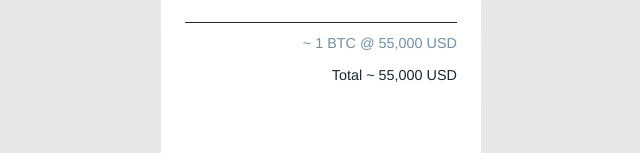
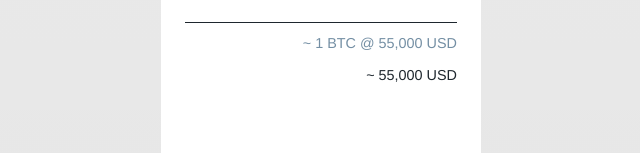
Before and after one commit to DimensionSoftware/snapwallet.io, a Svelte app in the folder widget/: page / in a window 1280 px wide. Shown: the part 357-510 px from the top of the page, without its empty margins (319-959 px from the left). Built offline with nearby package versions, Linux system fonts and the light colour scheme.

Commit message:
remove total

```diff
--- a/widget/src/screens/Home.svelte
+++ b/widget/src/screens/Home.svelte
@@ -60,7 +60,7 @@
           .sourceCurrency.ticker}
       </div>
       <div class="total-container">
-        Total ~ 55,000 {$transactionStore.sourceCurrency.ticker}
+        ~ 55,000 {$transactionStore.sourceCurrency.ticker}
       </div>
     </div>
 
```
